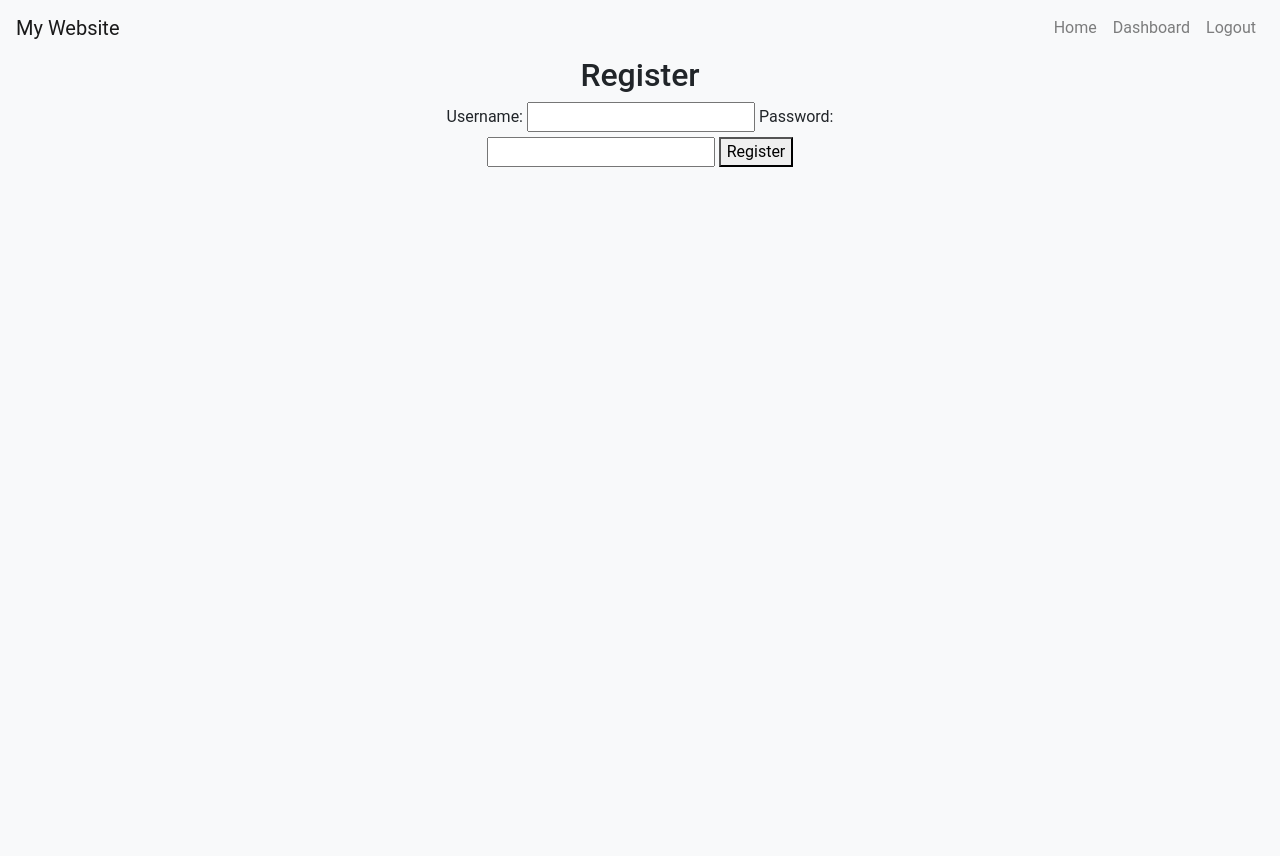
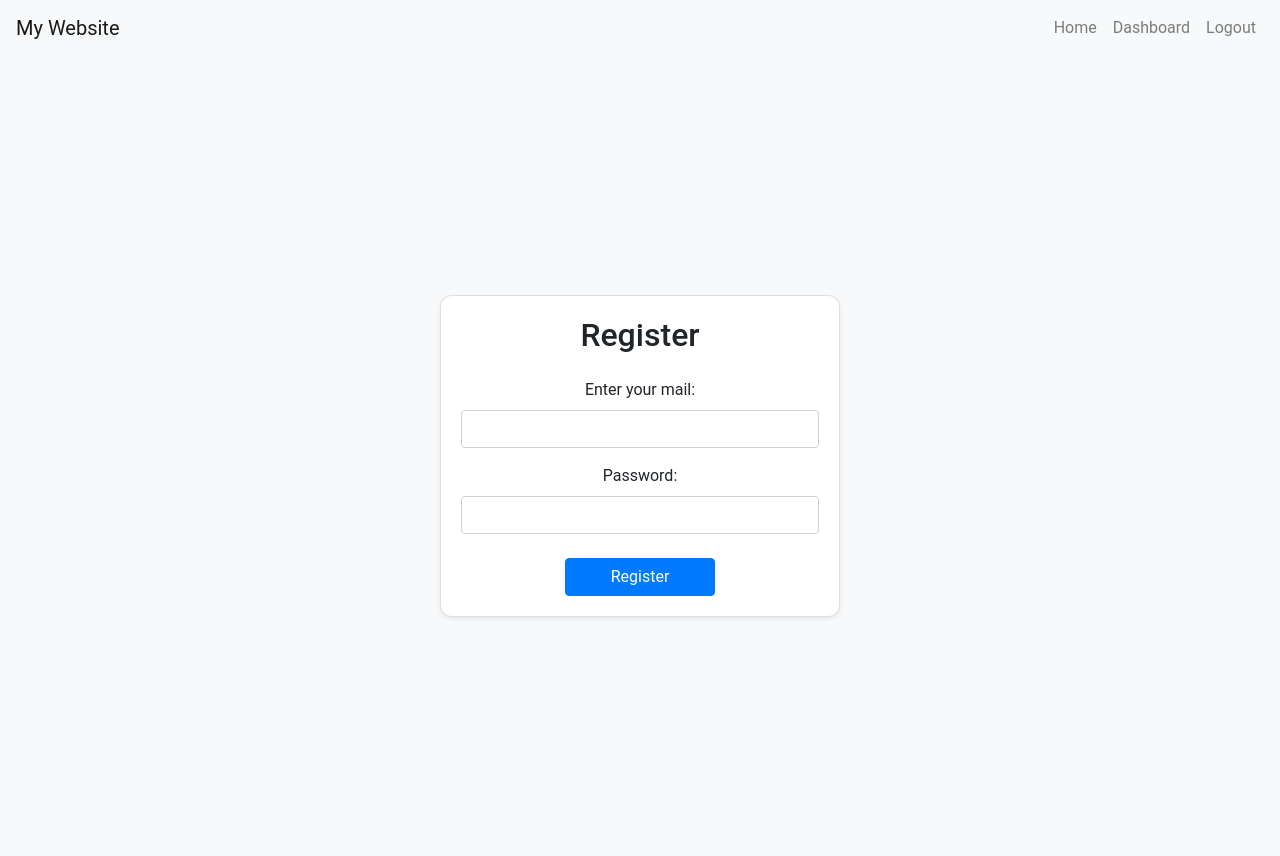
Before and after one commit to arunkumar-pro/my-app, a Flask app: page /register in a window 1280 px wide. Before the commit the page ends 167 px from the top, so only its background shows below. Run offline with Flask 2, Linux system fonts and the light colour scheme; some libraries are stand-ins or nearby versions.

Commit message:
Update register.html

```diff
--- a/templates/register.html
+++ b/templates/register.html
@@ -1,12 +1,24 @@
 {% extends 'base.html' %}
 
 {% block content %}
-<h2>Register</h2>
-<form method="POST" action="{{ url_for('register') }}">
-    <label for="username">Username:</label>
-    <input type="text" name="username" id="username" required>
-    <label for="password">Password:</label>
-    <input type="password" name="password" id="password" required>
-    <button type="submit">Register</button>
-</form>
+<div class="container d-flex justify-content-center align-items-center min-vh-100">
+    <div class="card shadow-sm" style="max-width: 400px; width: 100%;">
+        <div class="card-body">
+            <h2 class="card-title text-center mb-4">Register</h2>
+            <form method="POST" action="{{ url_for('login') }}">
+                <div class="form-group">
+                    <label for="username">Enter your mail:</label>
+                    <input type="text" name="username" id="username" class="form-control" required>
+                </div>
+                <div class="form-group">
+                    <label for="password">Password:</label>
+                    <input type="password" name="password" id="password" class="form-control" required>
+                </div>
+                <div class="text-center mt-4">
+                    <button type="submit" class="btn btn-primary">Register</button>
+                </div>
+            </form>
+        </div>
+    </div>
+</div>
 {% endblock %}
```
